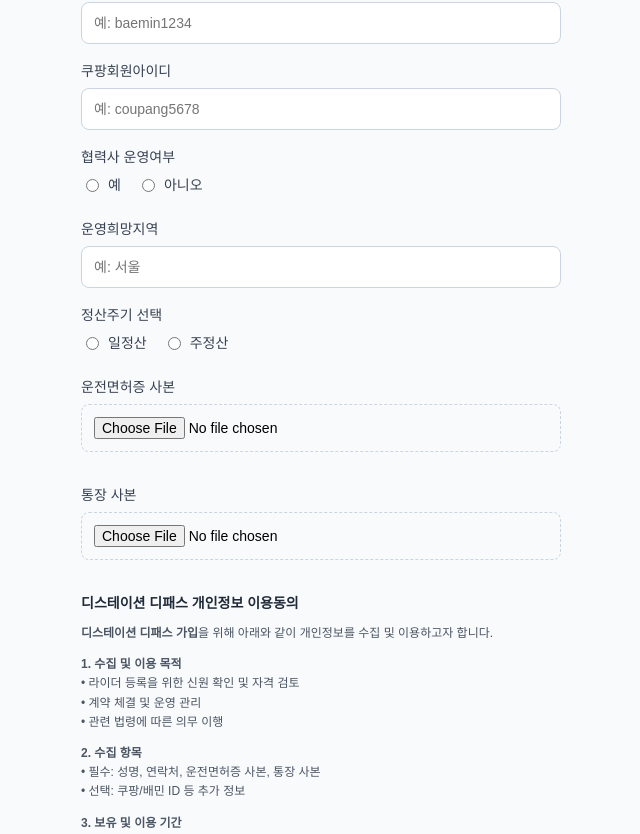
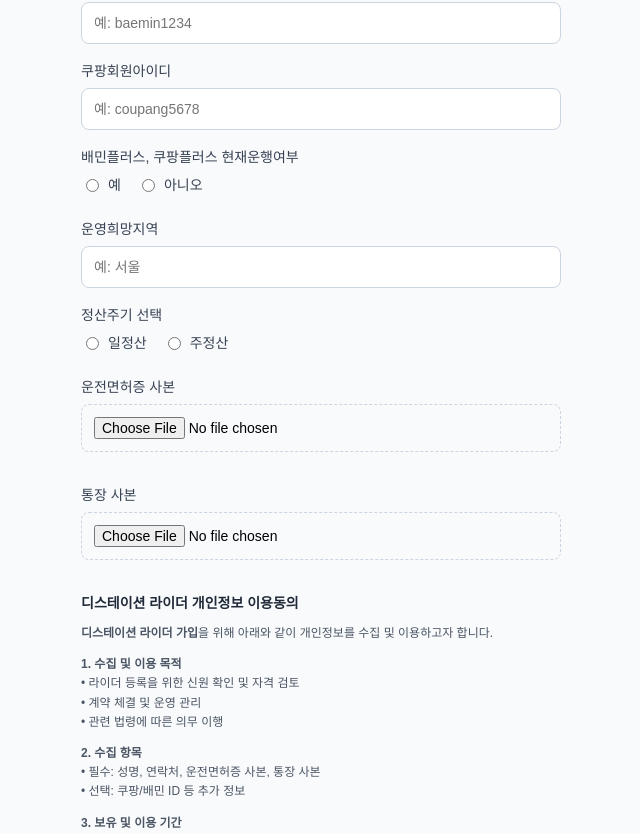
Before and after one commit to dstationsoft/rider-join, a plain HTML site: page index.html in a window 1280 px wide. Shown: the part 677-1511 px from the top of the page, without its empty margins (319-959 px from the left). Drawn offline with Linux system fonts and the light colour scheme.

Commit message:
Add files via upload

```diff
--- a/index.html
+++ b/index.html
@@ -125,7 +125,7 @@
       <label for="coupangId">쿠팡회원아이디</label>
       <input type="text" id="coupangId" name="coupangId" placeholder="예: coupang5678" required />
 
-      <label>협력사 운영여부</label>
+      <label>배민플러스, 쿠팡플러스 현재운행여부</label>
       <div class="inline-options">
         <label><input type="radio" name="partner" value="예" required /> 예</label>
         <label><input type="radio" name="partner" value="아니오" /> 아니오</label>
@@ -150,9 +150,9 @@
         <input type="file" id="bank" name="bank" required />
       </div>
 
-      <div class="privacy-title">디스테이션 디패스 개인정보 이용동의</div>
+      <div class="privacy-title">디스테이션 라이더 개인정보 이용동의</div>
       <div class="privacy-info">
-        <p><strong>디스테이션 디패스 가입</strong>을 위해 아래와 같이 개인정보를 수집 및 이용하고자 합니다.</p>
+        <p><strong>디스테이션 라이더 가입</strong>을 위해 아래와 같이 개인정보를 수집 및 이용하고자 합니다.</p>
         <p><strong>1. 수집 및 이용 목적</strong><br />
         • 라이더 등록을 위한 신원 확인 및 자격 검토<br />
         • 계약 체결 및 운영 관리<br />
```
